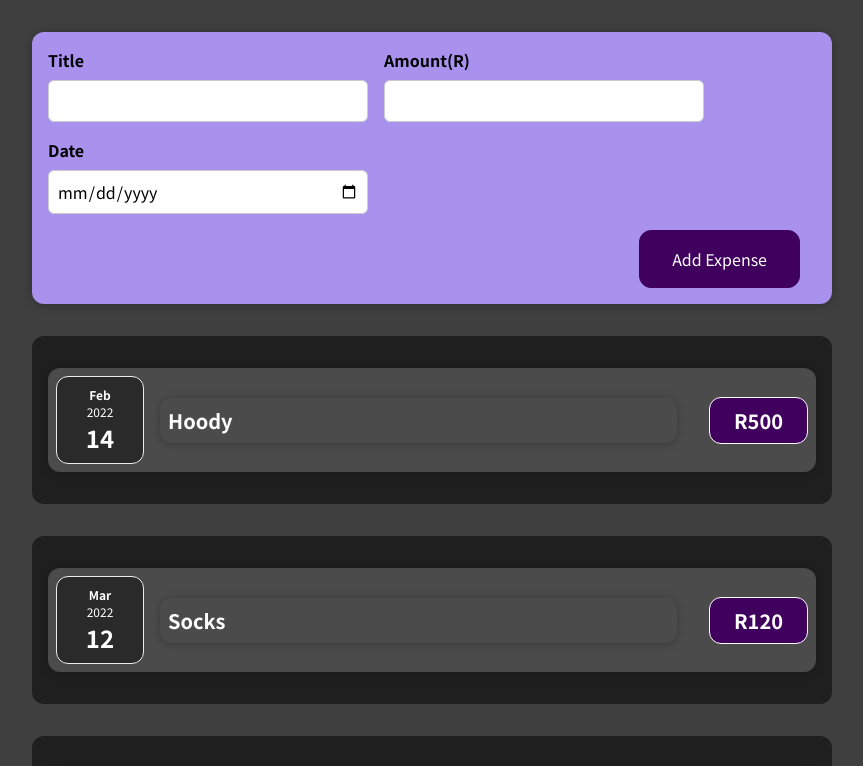
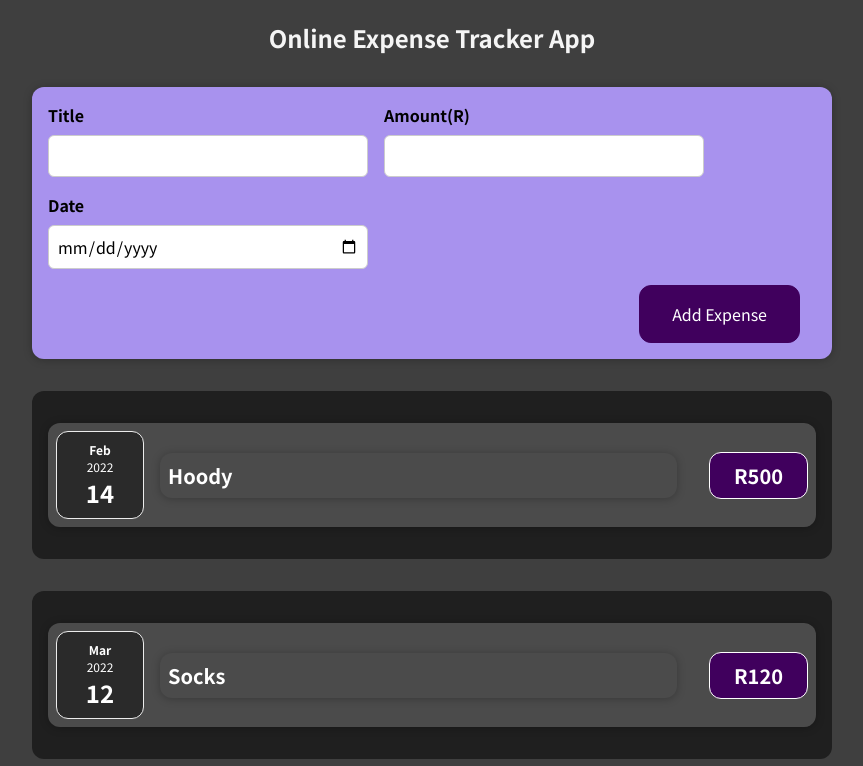
Before and after one commit to Azania-Mokhampane/expense_app, a React (Create React App) app: page / in a window 1280 px wide. Shown: the top 766 px of the page, without its empty margins (208-1071 px from the left). Built offline with nearby package versions, Linux system fonts and the light colour scheme.

Commit message:
working with props

```diff
--- a/src/App.js
+++ b/src/App.js
@@ -33,6 +33,7 @@ const addExpenseHandler = (expenses) => {
 const App = () => {
   return (
     <>
+      <div className="header">Online Expense Tracker App</div>
       <NewExpense onAddExpense={addExpenseHandler} />
       {expenses.map((items) => (
         <Expenses
--- a/src/components/Expenses/ExpenseItem.js
+++ b/src/components/Expenses/ExpenseItem.js
@@ -3,18 +3,21 @@ import React from "react";
 import "./ExpenseItem.css";
 import ExpenseDate from "./ExpenseDate";
 
-const ExpenseItem = (props) => {
+const ExpenseItem = ({ date, nameOfProduct, price }) => {
+  // the other way to use props is wrapping our key within curly braces as parameters or argumemts
   return (
-    //we cant wrap react components inside other react components, unless we use the cildren prop
+    //we cant wrap react components inside other react components, unless we use the children prop
 
-    <div className="expense-item">
-      {/* className dont work on our custom components, unless we allow them to work in our specific component file */}
-      <ExpenseDate date={props.date} />
-      <div className="expense-item__description">
-        <h2 className="expense-item h2">{props.nameOfProduct}</h2>
-        <div className="expense-item__price">R{props.price}</div>
+    <>
+      <div className="expense-item">
+        {/* className dont work on our custom components, unless we allow them to work in our specific component file */}
+        <ExpenseDate date={date} />
+        <div className="expense-item__description">
+          <h2 className="expense-item h2">{nameOfProduct}</h2>
+          <div className="expense-item__price">R{price}</div>
+        </div>
       </div>
-    </div>
+    </>
   );
 };
 
--- a/src/components/NewExpenses/ExpenseForm.js
+++ b/src/components/NewExpenses/ExpenseForm.js
@@ -3,12 +3,13 @@ import React, { useState } from "react";
 import "./ExpenseForm.css";
 
 const ExpenseForm = (props) => {
-  const [enteredAmount, setEnteredAmount] = useState("");
+  //its important to know that you can literally call useSate more than once
+  const [enteredAmount, setEnteredAmount] = useState(""); // array destructuring
   const [enteredDate, setEnteredDate] = useState("");
   const [enteredTitle, setEnteredTitle] = useState("");
 
   const amountChangeHandler = (event) => {
-    setEnteredAmount(event.target.value);
+    setEnteredAmount(event.target.value); // here we are fetching the input of the user
   };
 
   const titleChangeHandler = (event) => {
@@ -35,6 +36,7 @@ const ExpenseForm = (props) => {
   };
 
   return (
+    <>
       <form onSubmit={submitHadler}>
         <div className="new-expense__controls">
           <div className="new-expense__control">
@@ -42,7 +44,8 @@ const ExpenseForm = (props) => {
             <input
               type="text"
               value={enteredTitle} //adding this value event to listen sets the input to the initialized state
-            onChange={titleChangeHandler}
+              onChange={titleChangeHandler} // the titleChangeHAndler will be executed on change of the input, meaning as sson the user inputs something, the function is invoked
+              // we dont write the function with braces because that will invoke it as soon as the app loads,so we just point at it and it will only be executed as soon as there is a change on the input
             />
           </div>
 
@@ -69,9 +72,10 @@ const ExpenseForm = (props) => {
           </div>
         </div>
         <div className="new-expense__actions">
-        <button type="submit"> Add Expense</button>
+          <button type="submit">Add Expense</button>
         </div>
       </form>
+    </>
   );
 };
 
--- a/src/index.css
+++ b/src/index.css
@@ -20,3 +20,10 @@ body {
   text-decoration: none;
   color: white;
 }
+.header {
+  text-align: center;
+  padding-top: 20px;
+  font-size: 1.5rem;
+  font-weight: bold;
+  color: whitesmoke;
+}
```
Also changed, not shown: 1 other file (tests, documents, lock files or other folders). Lines whose indentation alone changed are shown as unchanged.
